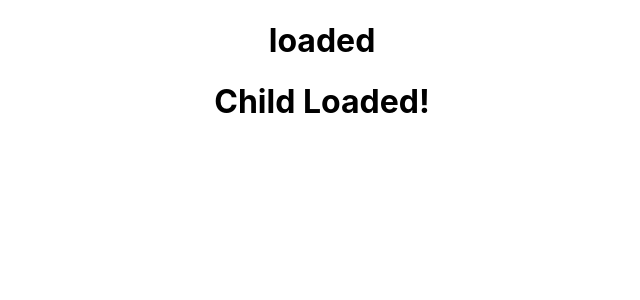
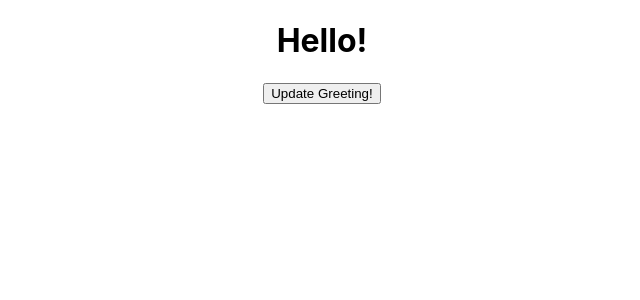
Before and after one commit to Nmyhi/React-mini-project, a React (Create React App) app in the folder my-app/: page / in a window 1280 px wide. Shown: the top 300 px of the page, without its empty margins (318-958 px from the left). Built offline with nearby package versions, Linux system fonts and the light colour scheme.

Commit message:
Add 2 new components

```diff
--- a/my-app/src/App.js
+++ b/my-app/src/App.js
@@ -1,12 +1,12 @@
 import './App.css';
-import LifeCyclesCDM from './components/LifeCyclesCDM';
+import { LifeCyclesCDU } from './components/LifeCyclesCDU';
 
 
 
 function App() {
   return (
     <div className="App">
-      <LifeCyclesCDM/>
+      <LifeCyclesCDU/>
     </div>
   );
 }
--- /dev/null
+++ b/my-app/src/components/LifeCyclesCDU.js
@@ -0,0 +1,27 @@
+import React, { Component } from 'react'
+
+export class LifeCyclesCDU extends Component {
+    constructor(props) {
+        super(props)
+        this.state = {
+            greeting: "Hello!"
+        }
+    }
+    updateGreeting = () => {
+        this.setState(prevState => {
+            return {
+                greeting: prevState.greeting === "Hello!" ? "Goodbye": "Hello!"
+            }
+        })
+    }
+  render() {
+    return (
+      <div>
+        <h1>{this.state.greeting}</h1>
+        <button onClick={this.updateGreeting}>Update Greeting!</button>
+      </div>
+    )
+  }
+}
+
+export default LifeCyclesCDU
```
Also changed, not shown: my-app/src/components/LifeCyclesCDUChild.js (added, +11 -0 lines).
